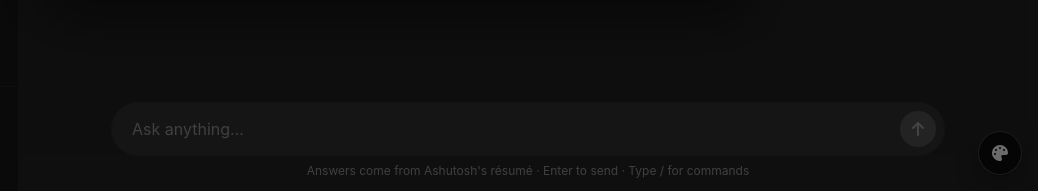
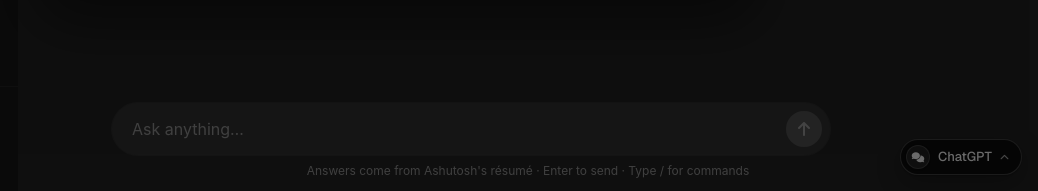
Before and after one commit to ashutosh486/ashutosh486.github.io, a plain HTML site: page index.html in a window 1280 px wide. Shown: the part 609-800 px from the top of the page, 242-1280 px from the left. Drawn offline with nearby package versions, Linux system fonts and the light colour scheme.

Commit message:
Restore pill theme switcher bottom-right; open résumé downloads in a new tab
- Pill shows current theme tile + name (icon-only on phones), fixed bottom-right everywhere;
  its width is exposed as --theme-dock-w so ChatGPT's composer gap matches it
- Résumé download links get target=_blank so blocked downloads open in a new tab

Co-Authored-By: Claude Opus 5.5 <noreply@anthropic.com>

```diff
--- a/index.html
+++ b/index.html
@@ -20,8 +20,10 @@
     <div id="themeContainer" tabindex="-1"></div>
 
     <!-- Theme switcher: same spot (bottom-right) in every theme; themes keep that corner clear -->
-    <button id="themeDock" type="button" class="theme-dock shell-ui" aria-haspopup="dialog" aria-controls="themeChooser" aria-label="Change theme" title="Change theme">
-        <i class="fas fa-palette" aria-hidden="true"></i>
+    <button id="themeDock" type="button" class="theme-dock shell-ui" aria-haspopup="dialog" aria-controls="themeChooser" aria-label="Change theme">
+        <span id="themeDockTile" class="theme-tile theme-tile--sm" aria-hidden="true"></span>
+        <span id="themeDockLabel" class="theme-dock-label"></span>
+        <i class="fas fa-chevron-up theme-dock-chevron" aria-hidden="true"></i>
     </button>
 
     <!-- Theme chooser: opens on every visit with the current theme preselected; collapses into the switcher -->
--- a/js/main.js
+++ b/js/main.js
@@ -41,6 +41,9 @@ class PortfolioController {
         this.buildChooser();
         this.bindChooser();
 
+        // Themes read --theme-dock-w to keep their bottom-right corner clear of the switcher
+        new ResizeObserver(() => document.documentElement.style.setProperty('--theme-dock-w', `${this.dock.offsetWidth}px`)).observe(this.dock);
+
         // URL first (shareable links), then this browser's last pick, then the first theme
         const initial = [location.hash.slice(1), this.readSaved()].find(key => this.themes[key]) || Object.keys(this.themes)[0];
         this.loadTheme(initial, { animate: false });
@@ -76,7 +79,7 @@ class PortfolioController {
                 console.error(`Error rendering theme ${themeName}:`, error);
             }
             this.currentTheme = themeName;
-            this.dock.setAttribute('aria-label', `Change theme, current theme ${theme.name}`);
+            this.paintDock();
             this.syncPage();
         };
 
@@ -90,6 +93,17 @@ class PortfolioController {
             history[pushHistory ? 'pushState' : 'replaceState'](null, '', `#${themeName}`);
         }
         this.save(themeName);
+    }
+
+    // Switcher shows the current theme's tile and short name
+    paintDock() {
+        const meta = this.metaFor(this.currentTheme);
+        const tile = document.getElementById('themeDockTile');
+        tile.style.background = meta.bg;
+        tile.style.color = meta.fg;
+        tile.innerHTML = `<i class="${meta.icon}"></i>`;
+        document.getElementById('themeDockLabel').textContent = meta.label;
+        this.dock.setAttribute('aria-label', `Change theme, current theme ${this.themes[this.currentTheme].name}`);
     }
 
     // Title, browser UI colour and scrollbar/form colour scheme follow the active theme
@@ -112,6 +126,9 @@ class PortfolioController {
             const link = document.getElementById('themeChooserResume');
             link.href = resume;
             link.download = resume.split('/').pop();
+            // download is ignored on some origins (e.g. file://); a new tab keeps the portfolio open either way
+            link.target = '_blank';
+            link.rel = 'noopener';
             link.hidden = false;
         }
         this.list.innerHTML = Object.entries(this.themes).map(([key, theme]) => {
--- a/js/themes/chatgpt.js
+++ b/js/themes/chatgpt.js
@@ -75,7 +75,7 @@ const ChatGPTTheme = {
                         <div class="cg-links flex items-center gap-1">
                             ${[[c.social.github, 'fab fa-github', 'GitHub'], [c.social.linkedin, 'fab fa-linkedin-in', 'LinkedIn'], [`mailto:${c.email}`, 'fas fa-envelope', 'Email']]
                                 .map(([href, icon, label]) => `<a href="${href}" ${href.startsWith('http') ? 'target="_blank" rel="noopener"' : ''} aria-label="${label}" title="${label}" class="${this.iconBtn}"><i class="${icon}" aria-hidden="true"></i></a>`).join('')}
-                            ${c.resume ? `<a href="${c.resume}" download="${c.resume.split('/').pop()}" aria-label="Download résumé" title="Download résumé" class="${this.iconBtn}"><i class="fas fa-file-arrow-down" aria-hidden="true"></i></a>` : ''}
+                            ${c.resume ? `<a href="${c.resume}" download="${c.resume.split('/').pop()}" target="_blank" rel="noopener" aria-label="Download résumé" title="Download résumé" class="${this.iconBtn}"><i class="fas fa-file-arrow-down" aria-hidden="true"></i></a>` : ''}
                         </div>
                     </div>
                 </aside>
@@ -469,7 +469,7 @@ const ChatGPTTheme = {
                     <div class="mt-5 flex flex-wrap gap-2">
                         <a href="mailto:${c.email}" class="inline-flex min-h-11 items-center rounded-full bg-white px-5 text-sm font-semibold text-black transition-colors hover:bg-white/85"><i class="fas fa-envelope mr-2" aria-hidden="true"></i>Email Me</a>
                         <a href="${c.social.linkedin}" target="_blank" rel="noopener" class="inline-flex min-h-11 items-center rounded-full px-5 text-sm font-semibold text-white ring-1 ring-white/20 transition-colors hover:bg-white/5"><i class="fab fa-linkedin-in mr-2" aria-hidden="true"></i>LinkedIn</a>
-                        ${c.resume ? `<a href="${c.resume}" download="${c.resume.split('/').pop()}" class="inline-flex min-h-11 items-center rounded-full px-5 text-sm font-semibold text-white ring-1 ring-white/20 transition-colors hover:bg-white/5"><i class="fas fa-arrow-down mr-2" aria-hidden="true"></i>Download Résumé</a>` : ''}
+                        ${c.resume ? `<a href="${c.resume}" download="${c.resume.split('/').pop()}" target="_blank" rel="noopener" class="inline-flex min-h-11 items-center rounded-full px-5 text-sm font-semibold text-white ring-1 ring-white/20 transition-colors hover:bg-white/5"><i class="fas fa-arrow-down mr-2" aria-hidden="true"></i>Download Résumé</a>` : ''}
                     </div>
                 </div>
             `;
@@ -488,7 +488,7 @@ const ChatGPTTheme = {
                         <p class="text-xs text-[#8e8e8e]">PDF · ${c.name}</p>
                     </div>
                     <a href="${c.resume}" target="_blank" rel="noopener" class="hidden min-h-11 items-center rounded-full px-4 text-sm font-medium text-white ring-1 ring-white/20 transition-colors hover:bg-white/5 sm:inline-flex">Open</a>
-                    <a href="${c.resume}" download="${file}" class="inline-flex min-h-11 items-center rounded-full bg-white px-4 text-sm font-semibold text-black transition-colors hover:bg-white/85"><i class="fas fa-arrow-down mr-2" aria-hidden="true"></i>Download</a>
+                    <a href="${c.resume}" download="${file}" target="_blank" rel="noopener" class="inline-flex min-h-11 items-center rounded-full bg-white px-4 text-sm font-semibold text-black transition-colors hover:bg-white/85"><i class="fas fa-arrow-down mr-2" aria-hidden="true"></i>Download</a>
                 </div>
             `;
         },
--- a/styles.css
+++ b/styles.css
@@ -96,7 +96,14 @@ button.shell-ui {
     box-shadow: inset 0 0 0 1px rgba(128, 128, 128, 0.3), 0 1px 2px rgba(0, 0, 0, 0.4);
 }
 
-/* Switcher: one round button, bottom-right in every theme */
+.theme-tile--sm {
+    width: 24px;
+    height: 24px;
+    border-radius: 999px;
+    font-size: 10px;
+}
+
+/* Switcher pill: current theme's tile and name, bottom-right in every theme */
 .theme-dock {
     position: fixed;
     right: max(16px, env(safe-area-inset-right));
@@ -104,18 +111,20 @@ button.shell-ui {
     z-index: 60;
     display: inline-flex;
     align-items: center;
-    justify-content: center;
-    width: 44px;
-    height: 44px;
+    gap: 8px;
+    height: 36px;
+    padding: 0 12px 0 5px;
     border: 1px solid var(--shell-border-strong);
     border-radius: 999px;
-    background: rgba(10, 10, 10, 0.9);
+    background: rgba(10, 10, 10, 0.88);
     color: var(--shell-text);
-    font-size: 16px;
+    font-size: 13px;
+    font-weight: 500;
+    white-space: nowrap;
     box-shadow: 0 1px 2px rgba(0, 0, 0, 0.3), 0 8px 24px rgba(0, 0, 0, 0.3);
     backdrop-filter: blur(12px);
     -webkit-backdrop-filter: blur(12px);
-    transition: background-color 0.15s, border-color 0.15s, transform 0.15s;
+    transition: background-color 0.15s, border-color 0.15s;
 }
 
 .theme-dock:hover {
@@ -123,8 +132,9 @@ button.shell-ui {
     background: var(--shell-hover);
 }
 
-.theme-dock:active {
-    transform: scale(0.96);
+.theme-dock-chevron {
+    font-size: 9px;
+    color: var(--shell-muted);
 }
 
 /* Chooser dialog */
@@ -371,6 +381,14 @@ button.shell-ui {
 
 /* Phones: bottom sheet with 44px targets */
 @media (max-width: 639px) {
+    .theme-dock {
+        justify-content: center;
+        min-width: 44px;
+        height: 44px;
+        padding: 0 9px;
+    }
+    .theme-dock-label,
+    .theme-dock-chevron,
     .chooser-foot-hint,
     .chooser-wide-only {
         display: none;
@@ -496,16 +514,23 @@ button.shell-ui {
     }
 }
 
-/* Leaves room for the page's floating theme switcher where the composer would run under it */
+/* Leaves room for the page's theme switcher (width from --theme-dock-w) where the composer would run under it:
+   the switcher sits 16px from the right edge, the composer row is inset 12px (32px from md up) */
 .cg-dock-gap {
     display: none;
     flex-shrink: 0;
-    width: 48px;
+    width: calc(var(--theme-dock-w, 44px) + 4px);
 }
 
-@media (max-width: 1279px) {
+@media (max-width: 1439px) {
     .cg-dock-gap {
         display: block;
+    }
+}
+
+@media (min-width: 768px) {
+    .cg-dock-gap {
+        width: calc(var(--theme-dock-w, 44px) - 16px);
     }
 }
 
```
Also changed, not shown: docs/REDESIGN.md (+9 -3 lines), tests/chatgpt.test.mjs (+1 -0 lines), tests/shell.test.mjs (+1 -1 lines).
